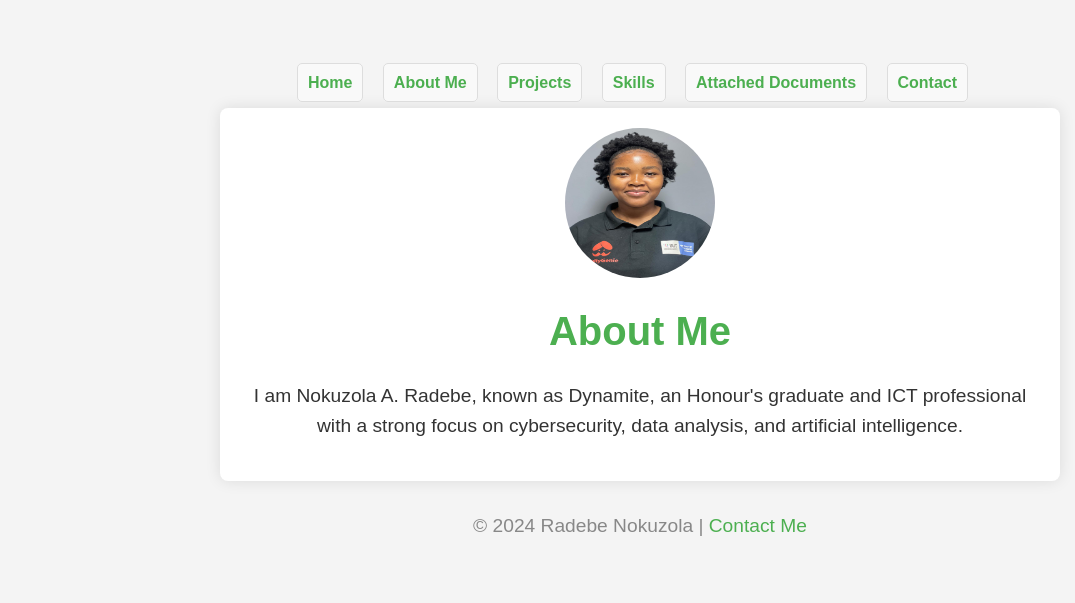
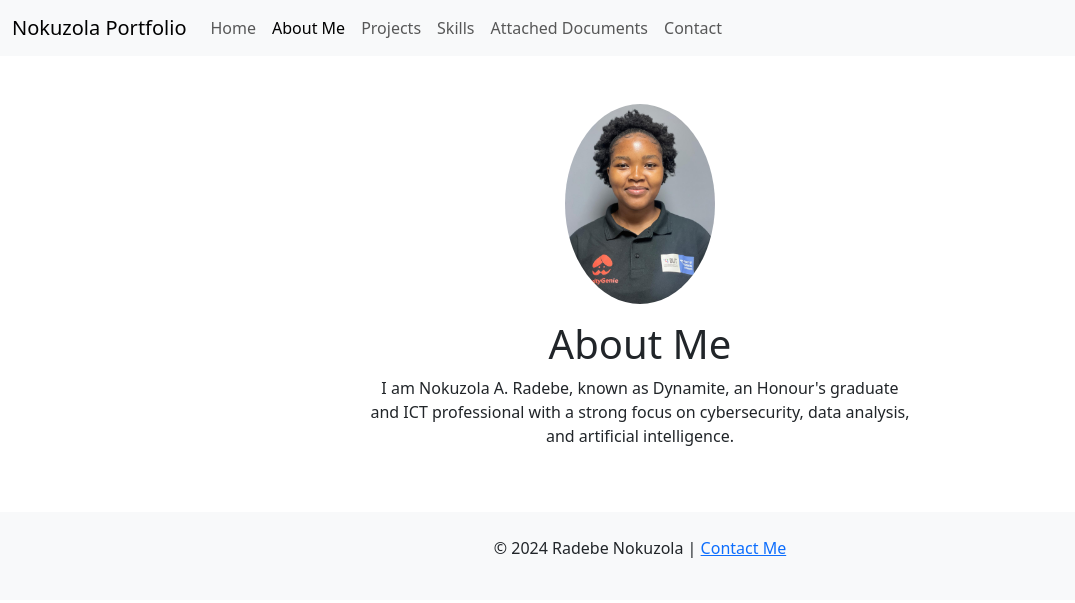
Before and after one commit to radebenokuzola/radebenokuzola.github.io, a plain HTML site: page about.html in a window 1280 px wide. Shown: the whole page, without its empty margins (0-1075 px from the left). Drawn offline with nearby package versions, Linux system fonts and the light colour scheme.

Commit message:
Update about.html

```diff
--- a/about.html
+++ b/about.html
@@ -1,29 +1,69 @@
 <!DOCTYPE html>
 <html lang="en">
+
 <head>
   <meta charset="UTF-8">
   <meta name="viewport" content="width=device-width, initial-scale=1.0">
   <title>About Me</title>
-  <link rel="stylesheet" href="style.css">
+  <link href="https://cdn.jsdelivr.net/npm/bootstrap@5.3.3/dist/css/bootstrap.min.css" rel="stylesheet"
+    integrity="sha384-QWTKZyjpPEjISv5WaRU9OFeRpok6YctnYmDr5pNlyT2bRjXh0JMhjY6hW+ALEwIH" crossorigin="anonymous">
 </head>
+
 <body>
-  <nav>
-    <ul>
-      <li><a href="index.html">Home</a></li>
-      <li><a href="about.html">About Me</a></li>
-      <li><a href="projects.html">Projects</a></li>
-      <li><a href="skills.html">Skills</a></li>
-      <li><a href="attached.html">Attached Documents</a></li>
-      <li><a href="contact.html">Contact</a></li>
-    </ul>
+  <!-- Navbar -->
+  <nav class="navbar navbar-expand-lg navbar-light bg-light">
+    <div class="container-fluid">
+      <a class="navbar-brand" href="#">Nokuzola Portfolio</a>
+      <button class="navbar-toggler" type="button" data-bs-toggle="collapse" data-bs-target="#navbarNav"
+        aria-controls="navbarNav" aria-expanded="false" aria-label="Toggle navigation">
+        <span class="navbar-toggler-icon"></span>
+      </button>
+      <div class="collapse navbar-collapse" id="navbarNav">
+        <ul class="navbar-nav">
+          <li class="nav-item">
+            <a class="nav-link" href="index.html">Home</a>
+          </li>
+          <li class="nav-item">
+            <a class="nav-link active" href="about.html">About Me</a>
+          </li>
+          <li class="nav-item">
+            <a class="nav-link" href="projects.html">Projects</a>
+          </li>
+          <li class="nav-item">
+            <a class="nav-link" href="skills.html">Skills</a>
+          </li>
+          <li class="nav-item">
+            <a class="nav-link" href="attached.html">Attached Documents</a>
+          </li>
+          <li class="nav-item">
+            <a class="nav-link" href="contact.html">Contact</a>
+          </li>
+        </ul>
+      </div>
+    </div>
   </nav>
-  <div class="content">
-    <img src="vasirtygenie.jpeg" alt="Profile Picture of Radebe Nokuzola" style="width:150px;height:150px;border-radius:50%;">
-    <h1>About Me</h1>
-    <p>I am Nokuzola A. Radebe, known as Dynamite, an Honour's graduate and ICT professional with a strong focus on cybersecurity, data analysis, and artificial intelligence.</p>
+
+  <!-- Main content -->
+  <div class="container mt-5">
+    <div class="row justify-content-center">
+      <div class="col-lg-6 text-center">
+        <img src="vasirtygenie.jpeg" alt="Profile Picture of Radebe Nokuzola" class="img-fluid rounded-circle mb-3" style="width:150px;">
+        <h1>About Me</h1>
+        <p>I am Nokuzola A. Radebe, known as Dynamite, an Honour's graduate and ICT professional with a strong focus on
+          cybersecurity, data analysis, and artificial intelligence.</p>
+      </div>
+    </div>
   </div>
-  <footer>
-  <p>&copy; 2024 Radebe Nokuzola | <a href="mailto:radebenokuzola89@gmail.com">Contact Me</a></p>
-</footer>
+
+  <!-- Footer -->
+  <footer class="bg-light text-center py-4 mt-5">
+    <div class="container">
+      <p>&copy; 2024 Radebe Nokuzola | <a href="mailto:radebenokuzola89@gmail.com">Contact Me</a></p>
+    </div>
+  </footer>
+
+  <script src="https://cdn.jsdelivr.net/npm/bootstrap@5.3.3/dist/js/bootstrap.bundle.min.js"
+    integrity="sha384-YvpcrYf0tY3lHB60NNkmXc5s9fDVZLESaAA55NDzOxhy9GkcIdslK1eN7N6jIeHz" crossorigin="anonymous"></script>
 </body>
+
 </html>
```
